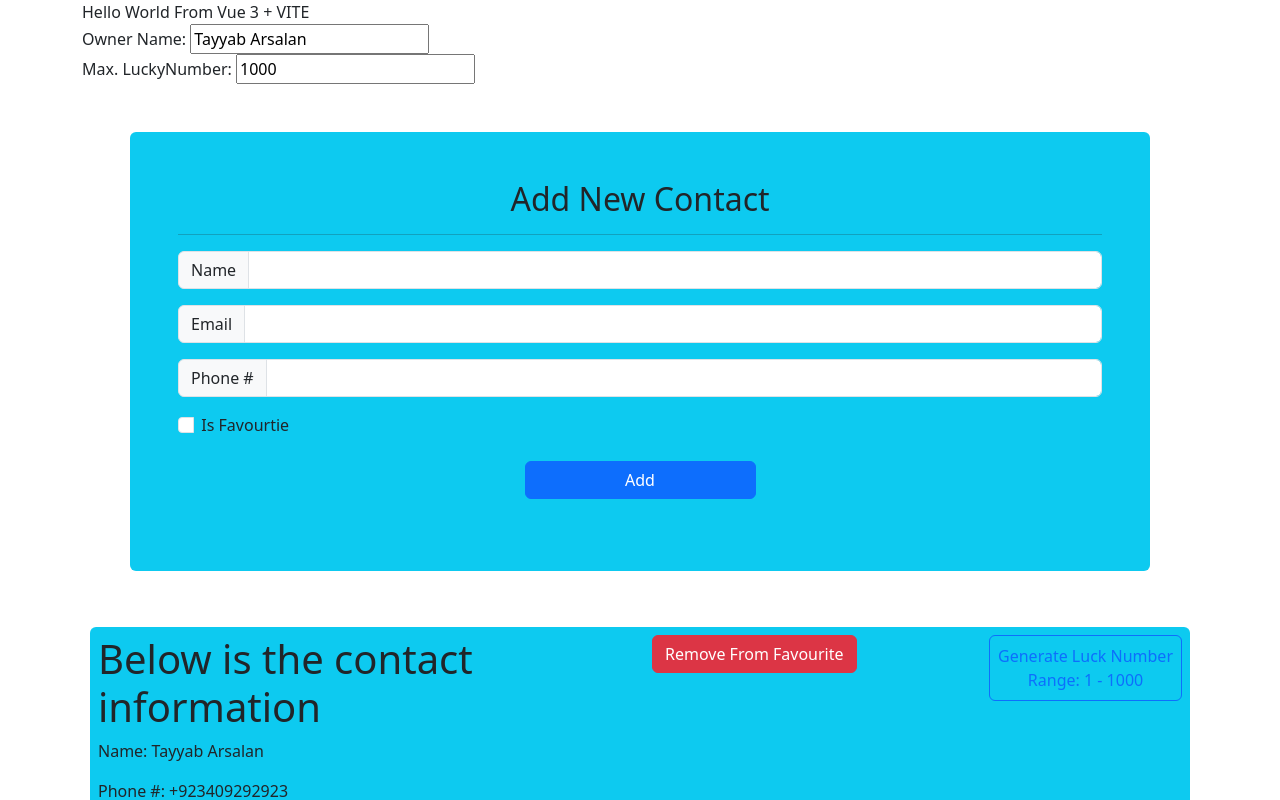
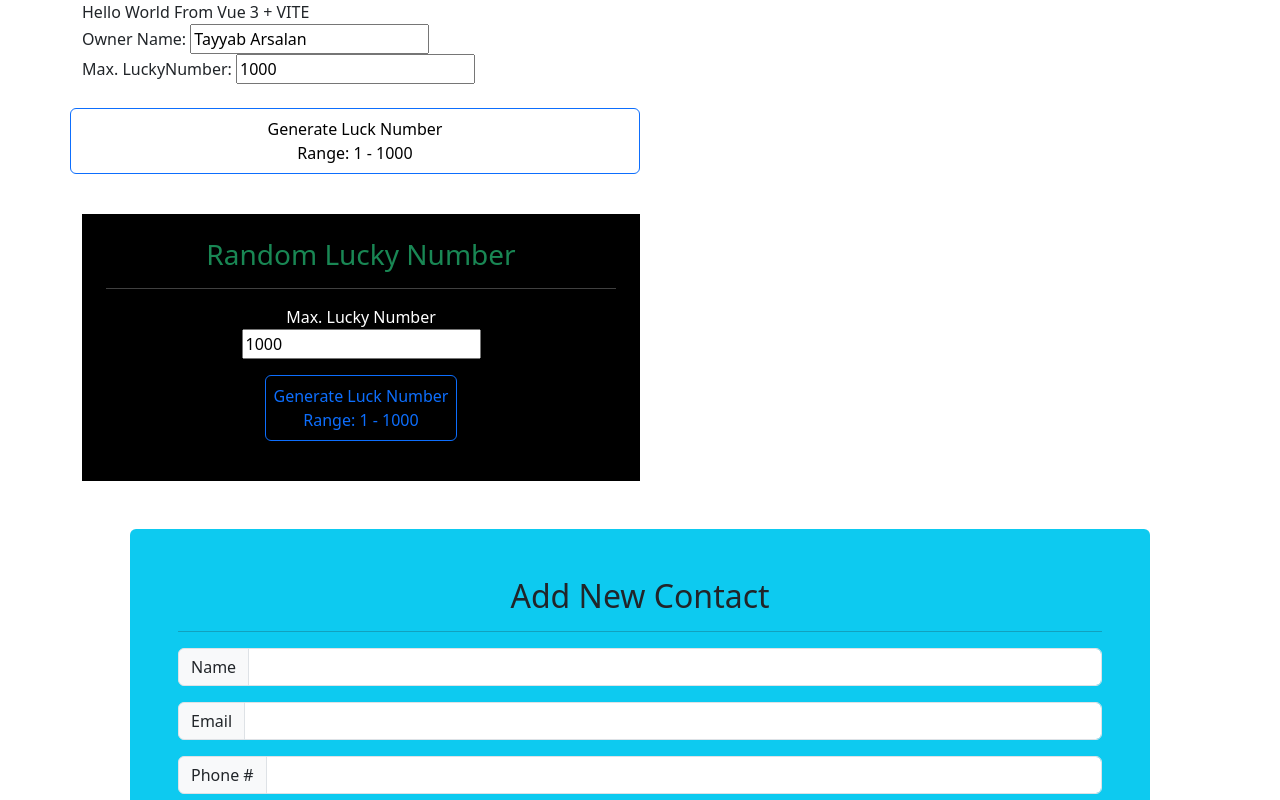
Before and after one commit to TAYYAB-BUKC/Vue3-Fundamentals, a Vue app in the folder Components/vue-components-demo/: page / in a window 1280 px wide. Shown: the top 800 px of the page. Built offline with nearby package versions, Linux system fonts and the light colour scheme.

Commit message:
LuckyNumber and LuckyNumber v2 rendered in App component.

```diff
--- a/Components/vue-components-demo/src/components/App.vue
+++ b/Components/vue-components-demo/src/components/App.vue
@@ -12,6 +12,13 @@
         <div>
             Max. LuckyNumber: <input type="text" v-model="maximumLuckyNumber" />
         </div>
+
+        <div>
+            <lucky-number></lucky-number>
+            <br>
+            <lucky-numberv2></lucky-numberv2>
+        </div>
+
         <div class="row">
             <!-- <div class="col-12" v-for="contact in contactList" :key="contact.id">
                 <contact-us :contact-name=contact.name :contact-phone=contact.phone :contact-email=contact.email
@@ -37,6 +44,8 @@
     import ContactUs from './ContactUs.vue';
     import ButtonCounter from './ButtonCounter.vue';
     import AddContact from './AddContact.vue';
+    import LuckyNumber from './LuckyNumber.vue';
+    import LuckyNumberv2 from './LuckyNumberv2.vue';
 
     const message = 'Hello World From Vue 3 + VITE';
     const ownerName = ref('Tayyab Arsalan');
--- a/Components/vue-components-demo/src/components/LuckyNumber.vue
+++ b/Components/vue-components-demo/src/components/LuckyNumber.vue
@@ -1,8 +1,8 @@
 <template>
-    <div class="float-end">
-        <button class="btn btn-outline-primary p-2 mb-3" type="button" @click="generateLuckyNumber()">
-            <span v-if="luckyNumber === 0">Generate Luck Number <br> Range: 1 - {{ maxNumber }}</span>
-            <span v-else>{{ luckyNumber }} <br> Click to generate new lucky number <br> Range: 1 - {{ maxNumber }}</span>
+    <div class="bg-white mt-4 row">
+        <button class="col-6 text-black btn btn-outline-primary p-2 mb-3" type="button" @click="generateLuckyNumber()">
+                <span v-if="luckyNumber === 0">Generate Luck Number <br> Range: 1 - {{ maxNumber }}</span>
+                <span v-else>{{ luckyNumber }} <br> Click to generate new lucky number <br> Range: 1 - {{ maxNumber }}</span>
         </button>
     </div>
 </template>
```
